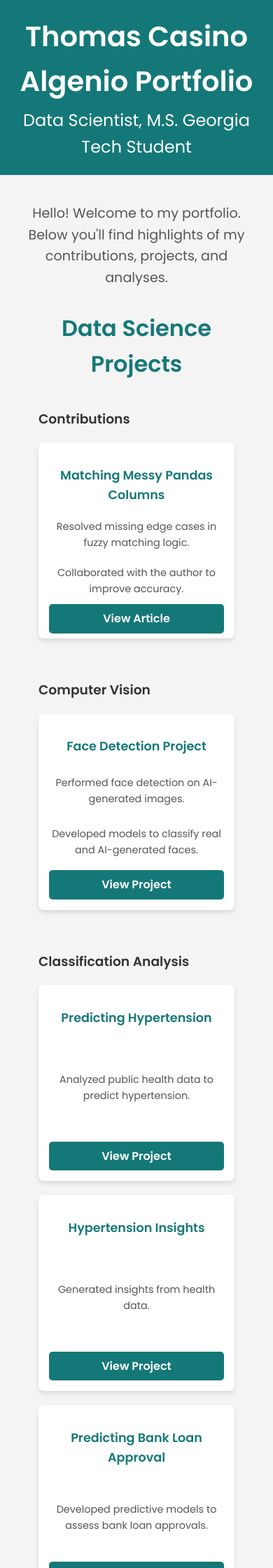
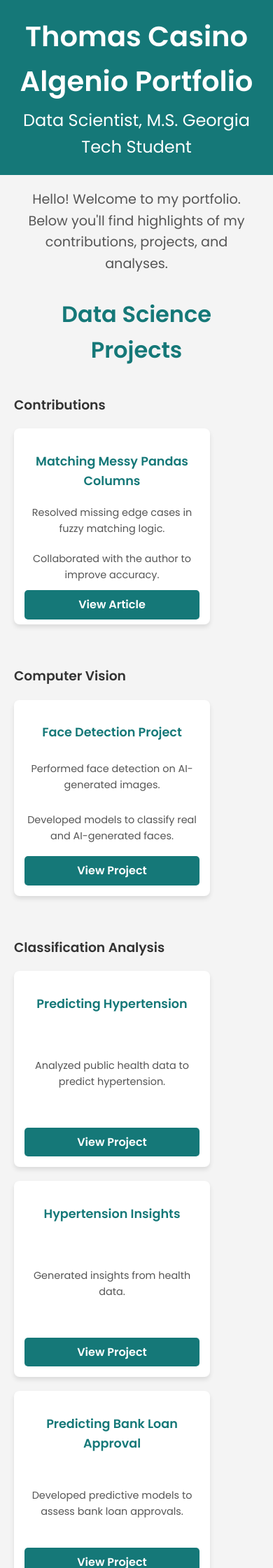
Before and after one commit to thomasalgenio/Thomas_Portfolio, a Jekyll site: the page built from README.md, in a window 390 px wide. Shown: the top 2240 px of the page at 70% size. Built offline with Jekyll 4.4.1, drawn with Linux system fonts in a browser that asks for light colours; our own code applies the rules of GitHub Pages for plain Markdown files; some of the changed text lies outside the part shown.

Commit message:
Update default.html

```diff
--- a/_layouts/default.html
+++ b/_layouts/default.html
@@ -34,8 +34,8 @@
       }
 
       main {
-        max-width: 1200px;
-        margin: 20px auto;
+        max-width: 1100px;
+        margin: 0 auto;
         padding: 20px;
       }
 
@@ -54,7 +54,7 @@
         display: grid;
         grid-template-columns: repeat(3, 1fr);
         gap: 40px;
-        justify-items: center;
+        justify-items: start;
         align-items: start;
       }
 
@@ -62,11 +62,12 @@
         display: grid;
         gap: 20px;
         grid-template-columns: repeat(3, 1fr);
-        justify-items: center;
+        justify-items: start;
       }
 
       .project-card {
-        width: 250px;
+        width: 100%;
+        max-width: 250px;
         height: 250px;
         background: white;
         border-radius: 8px;
@@ -125,15 +126,8 @@
         margin-bottom: 30px;
       }
 
-      .left-align {
-        text-align: left;
-      }
-
       @media (max-width: 768px) {
-        .grid-3-columns {
-          grid-template-columns: 1fr;
-        }
-        .projects {
+        .grid-3-columns, .projects {
           grid-template-columns: 1fr;
         }
       }
@@ -213,29 +207,9 @@
                 <a href="https://github.com/thomasalgenio/Sample_Projects/tree/main/NLP_Sentiment_Analysis_Amazon" class="btn">View Project</a>
               </div>
               <div class="project-card">
-                <h3>Amazon Preworkout Reviews</h3>
-                <p>Analyzed preworkout product reviews on Amazon.</p>
-                <a href="https://github.com/thomasalgenio/Sample_Projects/tree/main/NLP_Sentiment_Analysis_Amazon" class="btn">View Project</a>
-              </div>
-              <div class="project-card">
                 <h3>Twitter #BoycottGillette</h3>
                 <p>Explored Twitter sentiment for #BoycottGillette.</p>
                 <a href="https://github.com/thomasalgenio/Sample_Projects/tree/main/NLP_Sentiment_Analysis_Gillette" class="btn">View Project</a>
-              </div>
-              <div class="project-card">
-                <h3>Twitter #GilletteAd</h3>
-                <p>Analyzed public sentiment for the Gillette Ad campaign.</p>
-                <a href="https://github.com/thomasalgenio/Sample_Projects/tree/main/NLP_Sentiment_Analysis_Gillette" class="btn">View Project</a>
-              </div>
-              <div class="project-card">
-                <h3>Twitter Gillette Unigram Model</h3>
-                <p>Built unigram sentiment models for Gillette Twitter campaigns.</p>
-                <a href="https://github.com/thomasalgenio/Sample_Projects/tree/main/NLP_Sentiment_Analysis_Gillette" class="btn">View Project</a>
-              </div>
-              <div class="project-card">
-                <h3>Yelp Restaurant Reviews</h3>
-                <p>Performed sentiment classification using NLP models.</p>
-                <a href="https://github.com/thomasalgenio/Sample_Projects/tree/main/NLP_Sentiment_Analysis_Yelp" class="btn">View Project</a>
               </div>
             </div>
           </div>
@@ -248,11 +222,6 @@
                 <h3>Predicting Diamond Prices</h3>
                 <p>Predicted prices using regression models.</p>
                 <a href="https://github.com/thomasalgenio/Sample_Projects/tree/main/Diamond_Prices_Prediction" class="btn">View Project</a>
-              </div>
-              <div class="project-card">
-                <h3>Predicting Home Prices</h3>
-                <p>Built models to predict real estate prices accurately.</p>
-                <a href="https://github.com/thomasalgenio/Sample_Projects/tree/main/Real_Estate_Prices_Prediction" class="btn">View Project</a>
               </div>
               <div class="project-card">
                 <h3>Predicting Used Vehicle Prices</h3>
```
